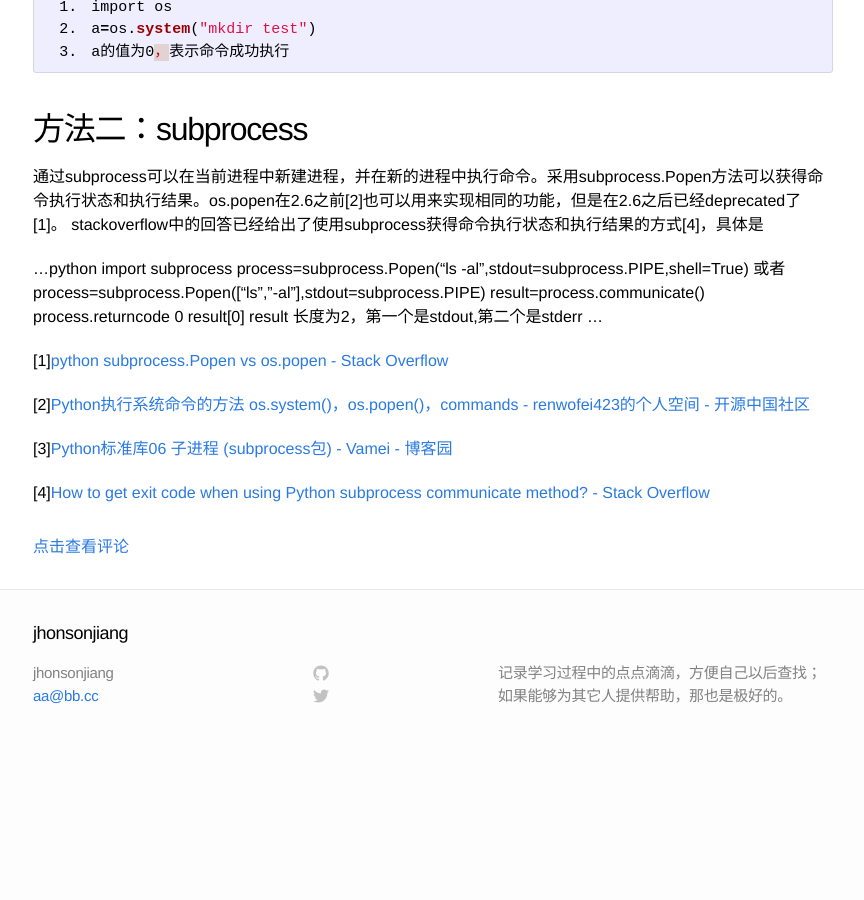
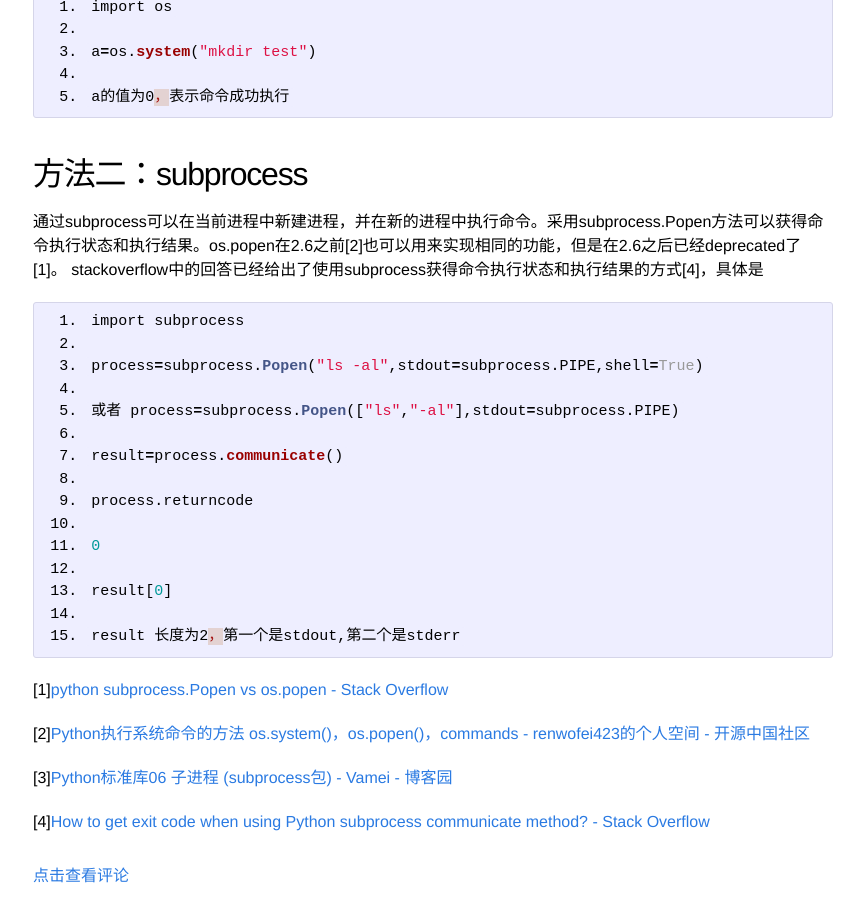
Before and after one commit to jue-jiang/jue-jiang.github.io, a Jekyll site: the page built from _posts/2014-07-06-python中调用shell命令.md, in a window 1280 px wide and 900 px high, scrolled down 422 px. Shown: the whole window, without its empty margins (207-1071 px from the left). Built offline with Jekyll 4.4.1, drawn with Linux system fonts in a browser that asks for light colours; before the commit the page ends 1174 px from its top, so only the background shows below that.

Commit message:
python代码高亮

````diff
--- a/_posts/2014-07-06-python中调用shell命令.md
+++ b/_posts/2014-07-06-python中调用shell命令.md
@@ -13,7 +13,9 @@ os.system是不能将返回结果保存到变量中的，适合修改类型的
 
 ```python
 import os
+
 a=os.system("mkdir test")
+
 a的值为0，表示命令成功执行
 ```
 
@@ -21,16 +23,23 @@ a的值为0，表示命令成功执行
 通过subprocess可以在当前进程中新建进程，并在新的进程中执行命令。采用subprocess.Popen方法可以获得命令执行状态和执行结果。os.popen在2.6之前[2]也可以用来实现相同的功能，但是在2.6之后已经deprecated了[1]。
 stackoverflow中的回答已经给出了使用subprocess获得命令执行状态和执行结果的方式[4]，具体是
 
-...python
+```python
 import subprocess
+
 process=subprocess.Popen("ls -al",stdout=subprocess.PIPE,shell=True)
+
 或者 process=subprocess.Popen(["ls","-al"],stdout=subprocess.PIPE)
+
 result=process.communicate()
+
 process.returncode
+
 0
+
 result[0]
+
 result 长度为2，第一个是stdout,第二个是stderr
-...
+```
 
 [1][python subprocess.Popen vs os.popen - Stack Overflow](http://stackoverflow.com/questions/17916876/python-subprocess-popen-vs-os-popen)
 
````
